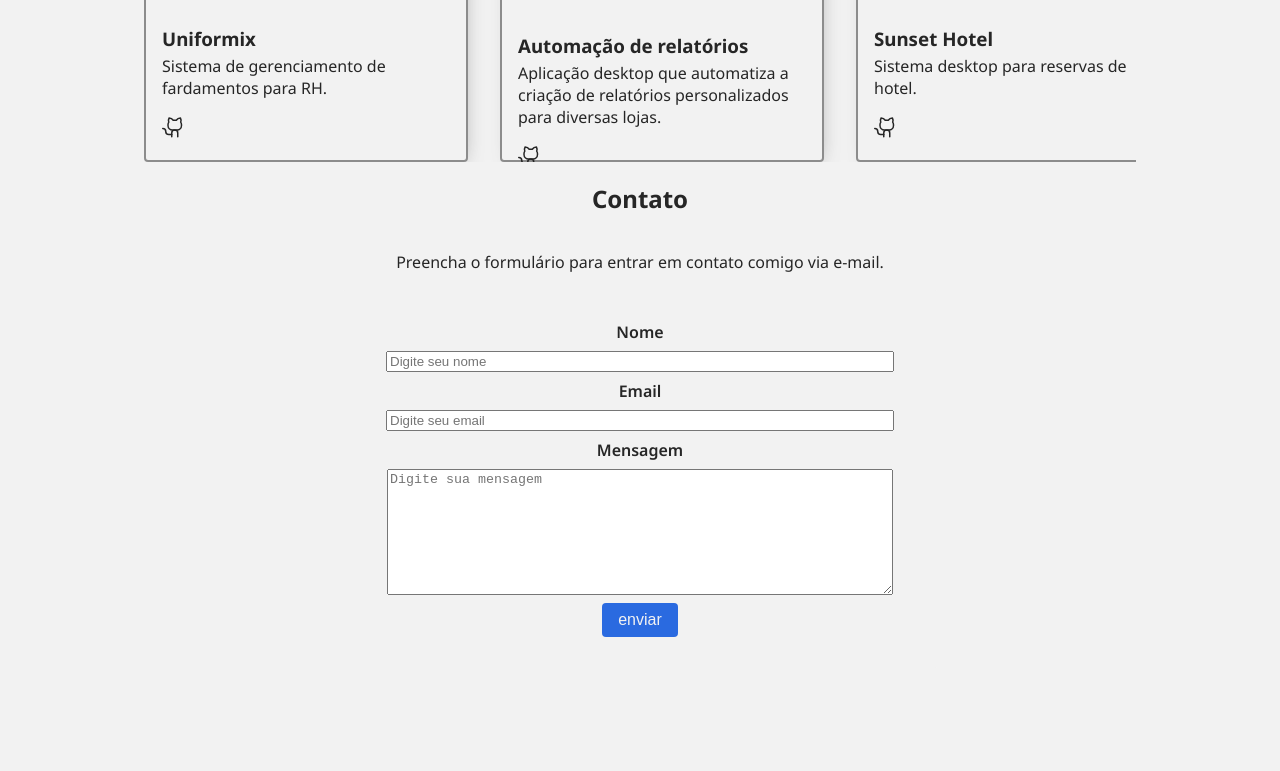
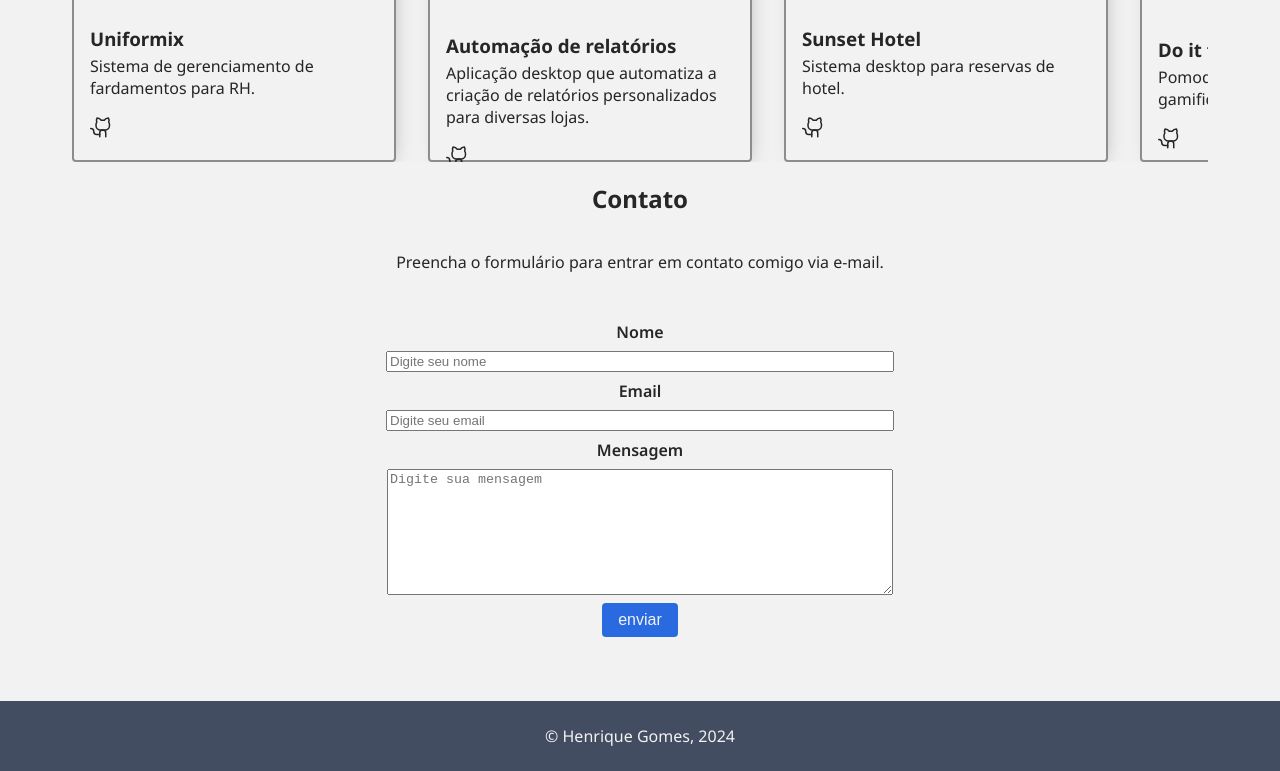
Before and after one commit to oihenrique/portfolio-web, an Angular app: page / in a window 1280 px wide. Shown: the part 792-1563 px from the top of the page. Before the commit the page ends 1493 px from the top, so only its background shows below. Built offline with nearby package versions, Linux system fonts and the light colour scheme.

Commit message:
fix: add footer to home page

```diff
--- a/src/app/components/home/home.component.html
+++ b/src/app/components/home/home.component.html
@@ -1,6 +1,7 @@
-<div class="wrapper">
+<div class="container">
     <app-header></app-header>
     <main-section></main-section>
     <projects-section></projects-section>
     <contact-section></contact-section>
+    <app-footer></app-footer>
 </div>
```
